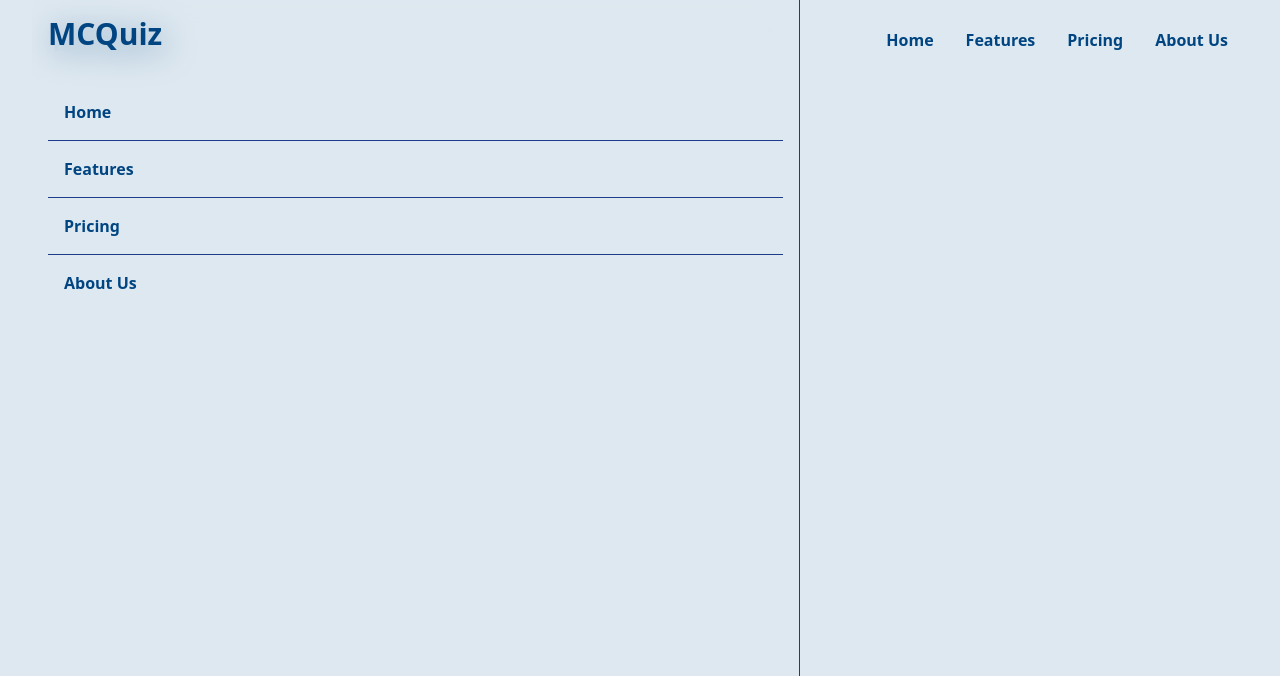
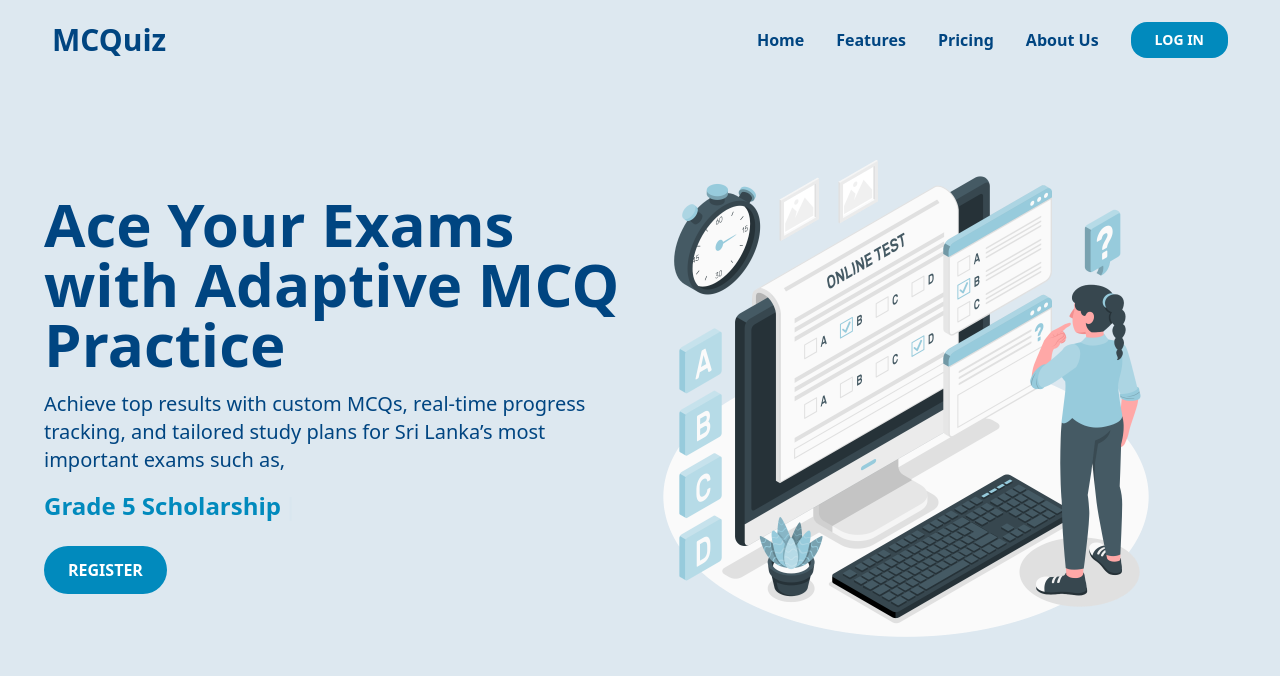
Before and after one commit to ashan2001ruh/MCQUIZ, a React (Create React App) app: page / in a window 1280 px wide. Shown: the top 676 px of the page. Built offline with nearby package versions, Linux system fonts and the light colour scheme.

Commit message:
created the hero section

```diff
--- a/package.json
+++ b/package.json
@@ -10,6 +10,8 @@
     "react-dom": "^18.3.1",
     "react-icons": "^5.3.0",
     "react-scripts": "5.0.1",
+    "react-simple-typewriter": "^5.0.1",
+    "react-typed": "^2.0.12",
     "web-vitals": "^2.1.4"
   },
   "scripts": {
--- a/src/App.js
+++ b/src/App.js
@@ -1,10 +1,13 @@
 import React from 'react';
-import Navbar from './components/navbar';
+import Navbar from './components/Navbar';
+import Hero from './components/Hero';
+
 
 function App() {
   return (
     <div >
       <Navbar />
+      <Hero />
     </div>
   );
 }
--- /dev/null
+++ b/src/components/Hero.jsx
@@ -0,0 +1,54 @@
+import React from 'react';
+import { Typewriter } from 'react-simple-typewriter';
+import onlineTestImage from '../Assets/Online test-amico.png'
+
+const Hero = () => {
+  return (
+    <div className="bg-[#DDE8F0] text-[#004581] py-16">
+      <div className="max-w-[1240px] mx-auto flex flex-col md:flex-row items-center px-6 gap-8">
+        {/* Left Section: Text */}
+        <div className="text-left flex-1 ">
+          {/* Headline */}
+          <h1 className="text-4xl md:text-6xl font-bold leading-tight">
+            Ace Your Exams with Adaptive MCQ Practice
+          </h1>
+
+          {/* Subheadline */}
+          <p className="mt-4 text-lg md:text-xl leading-relaxed">
+            Achieve top results with custom MCQs, real-time progress tracking,
+            and tailored study plans for Sri Lanka’s most important exams such as,
+          </p>
+
+          {/* Animated Text */}
+          <div className="text-[#018ABD] font-semibold text-xl md:text-2xl mt-4 ">
+            <Typewriter
+              words={['O/Ls', 'A/Ls', 'Grade 5 Scholarships']}
+              loop={5}
+              cursor
+              cursorStyle="|"
+              typeSpeed={100}
+              deleteSpeed={70}
+              delaySpeed={1000}
+            />
+          </div>
+
+          {/* Button */}
+          <button className="bg-[#018ABD] text-white font-semibold py-3 px-6 mt-6 rounded-full hover:bg-[#004581] transition duration-300">
+            REGISTER
+          </button>
+        </div>
+
+        {/* Right Section: Image */}
+        <div className="hidden md:block flex-1  items-end ">
+          <img
+            src={onlineTestImage}
+            alt="Illustration"
+            className="w-auto h-auto max-w-[500px] object-contain pt-0 "
+          />
+        </div>
+      </div>
+    </div>
+  );
+};
+
+export default Hero;
--- a/src/components/navbar.jsx
+++ b/src/components/navbar.jsx
@@ -1,12 +1,12 @@
-import React from 'react'
+import React, { useState } from 'react'
 import {AiOutlineClose, AiOutlineMenu} from 'react-icons/ai'
 
 const Navbar = () => {
-  const [nav, setNav] = React.useState(false)
+  const [nav, setNav] = useState(false);
 
   const handleNav = () => {
-    setNav(!nav)
-  }
+    setNav(!nav);
+  };
 
   return (
     <div className="flex justify-between items-center h-20 max-w-[1240px] mx-auto px-8 text-[#004581]">
@@ -20,15 +20,19 @@ const Navbar = () => {
         <li className="hover:text-[#018ABD] cursor-pointer">Pricing</li>
         <li className="hover:text-[#018ABD] cursor-pointer">About Us</li>
       </ul>
-      <div onClick={handleNav} className='block md:hidden cursor-pointer z-50'>
-          {!nav ? <AiOutlineMenu size={20}/> : <AiOutlineClose size={20} />}
+
+      {/* Login Button */}
+      <button className="hidden md:block bg-[#018ABD] text-white font-semibold px-6 py-2 rounded-2xl text-sm hover:bg-[#005fa3] transition duration-200">
+        LOG IN
+      </button>
+      <div onClick={handleNav} className='block md:hidden'>
+          {nav ? <AiOutlineClose size={20}/> : <AiOutlineMenu size={20} />}
       </div>
-      <div className={`fixed left-0 top-0 w-[60%] h-full border-r border-blue-900 bg-[#DDE8F0]/50 backdrop-blur-lg ease-in-out duration-500 transform ${
-          nav ? 'left-0' : '-left-[100%]'
-        }`}>
+      <ul className={nav ? 'fixed left-0 top-0 w-[50%] h-full border-r  border-blue-900 bg-[#DDE8F0]/50 backdrop-blur-lg ease-in-out duration-500 ' : 'ease-in-out duration-500 fixed left-[-100%]'}>
+
       <h1 className="w-full text-3xl font-bold text-[#004581] m-4">MCQuiz</h1>
 
-        <ul className=' font-semibold p-4'>
+
           <li className='p-4 border-b border-blue-900 '>Home</li>
           <li className='p-4 border-b border-blue-900 '>Features</li>
           <li className='p-4 border-b border-blue-900 '>Pricing</li>
@@ -36,7 +40,7 @@ const Navbar = () => {
         </ul>
       </div>
 
-      </div>
+
 
     </div>
   );
```
Also changed, not shown: src/Assets/Online test-amico.png (added), 1 other file (tests, documents, lock files or other folders).
